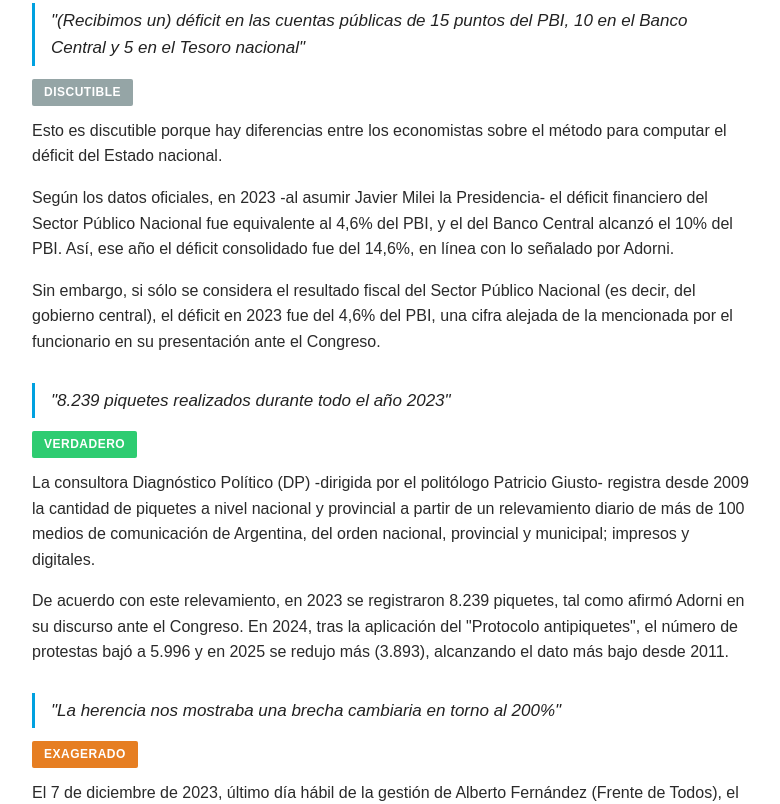
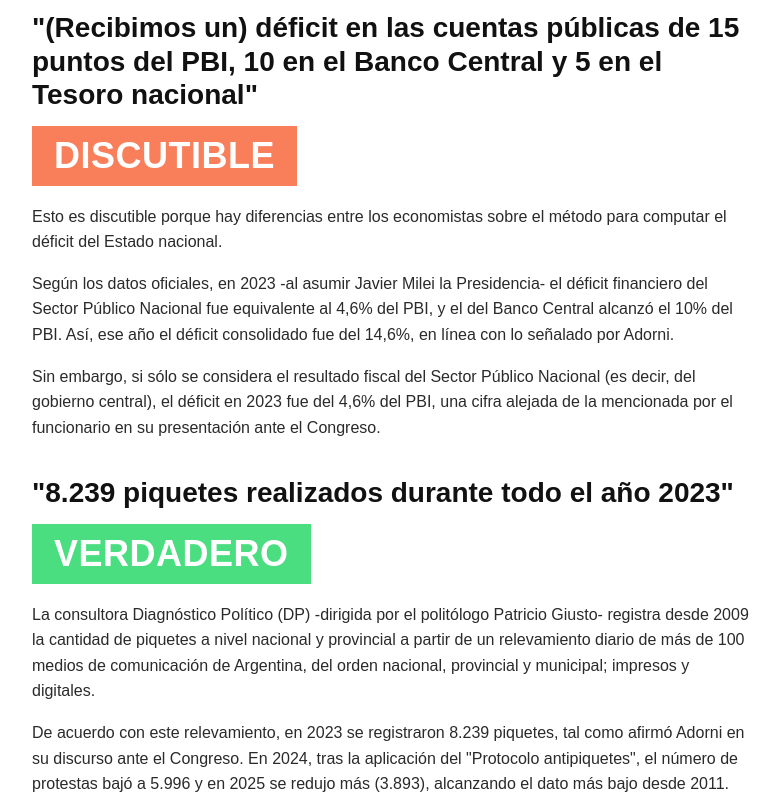
Before and after one commit to juancanterle/semana3-html-css, a plain HTML site: page index.html in a window 1280 px wide. Shown: the part 1516-2320 px from the top of the page, without its empty margins (248-1028 px from the left). Drawn offline with Linux system fonts and the light colour scheme.

Commit message:
Ajusta estilo de frases (grandes y bold) y veredictos como banners grandes
Co-Authored-By: Claude Opus 4.7 (1M context) <noreply@anthropic.com>

```diff
--- a/style.css
+++ b/style.css
@@ -154,36 +154,36 @@ article p {
 
 /* CHEQUEOS — flujo continuo, sin cajas */
 .chequeo {
-	margin: 28px 0;
+	margin: 36px 0;
 }
 
 .chequeo blockquote {
-	border-left: 3px solid #00a1e0;
-	padding: 4px 16px;
-	margin-bottom: 12px;
-	font-size: 17px;
-	font-style: italic;
-	color: #222;
+	font-size: 28px;
+	font-weight: 800;
+	color: #111;
+	line-height: 1.2;
+	margin-bottom: 14px;
+	font-style: normal;
 }
 
-/* VEREDICTOS */
+/* VEREDICTOS — bloque grande tipo banner */
 .veredicto {
 	display: inline-block;
-	padding: 4px 12px;
-	border-radius: 2px;
+	padding: 10px 22px;
 	color: #fff;
-	font-size: 12px;
-	font-weight: bold;
+	font-size: 36px;
+	font-weight: 800;
 	text-transform: uppercase;
 	letter-spacing: 0.5px;
-	margin-bottom: 12px;
+	margin-bottom: 18px;
+	line-height: 1.1;
 }
 
-.veredicto.verdadero  { background-color: #2ecc71; }
-.veredicto.enganoso   { background-color: #f39c12; }
-.veredicto.exagerado  { background-color: #e67e22; }
-.veredicto.discutible { background-color: #95a5a6; }
-.veredicto.falso      { background-color: #e74c3c; }
+.veredicto.verdadero  { background-color: #4ade80; }
+.veredicto.enganoso   { background-color: #f97e5a; }
+.veredicto.exagerado  { background-color: #f97e5a; }
+.veredicto.discutible { background-color: #f97e5a; }
+.veredicto.falso      { background-color: #ef4444; }
 
 /* APOYO */
 .apoyo {
```
